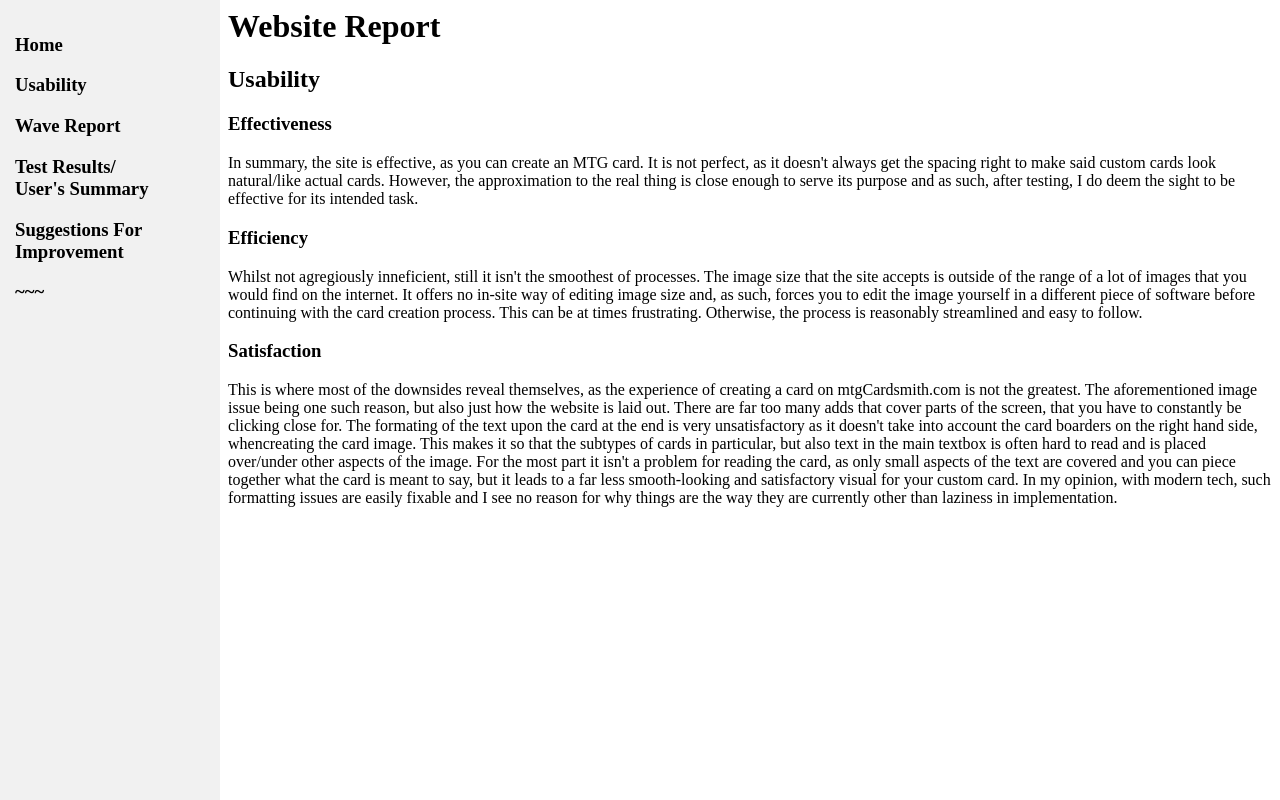
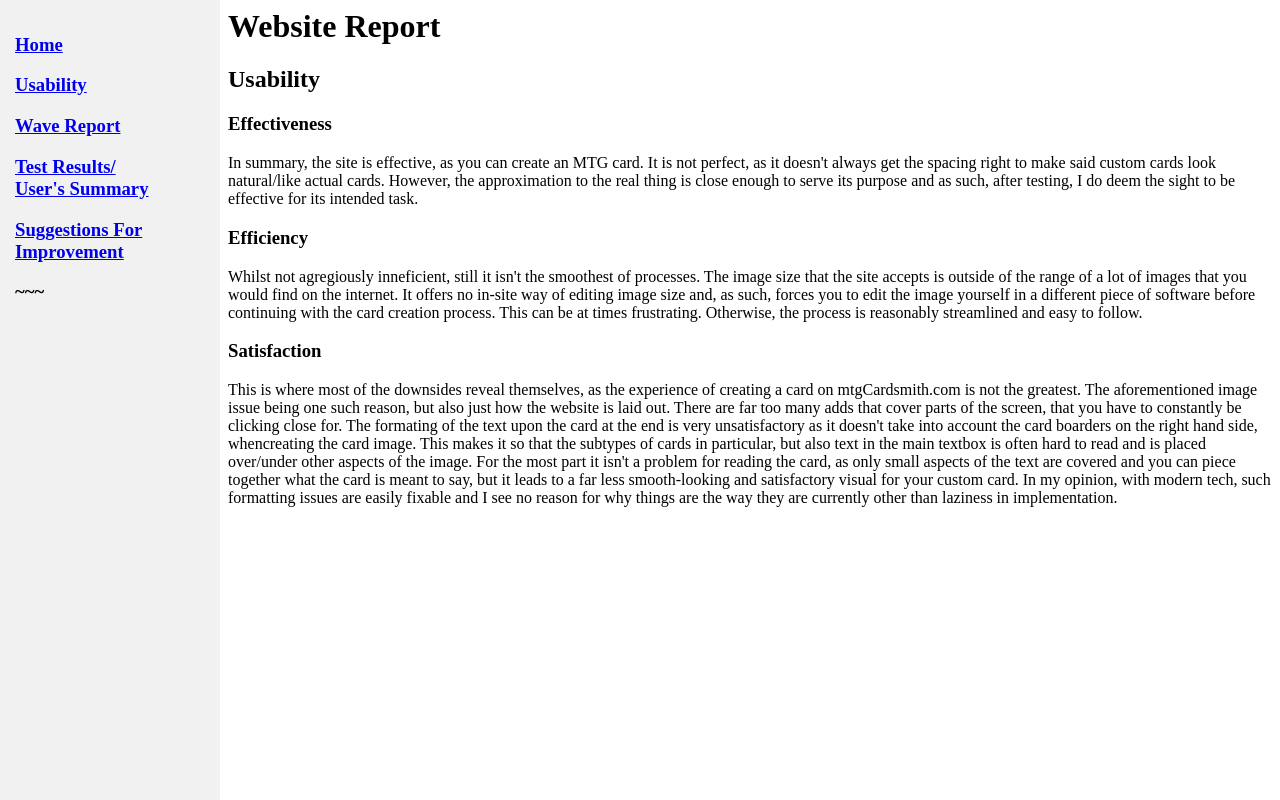
Before and after one commit to JamesEMurray/Usability-0_1, a plain HTML site: page index.html in a window 1280 px wide. Drawn offline with Linux system fonts and the light colour scheme.

Commit message:
Update index.html

```diff
--- a/index.html
+++ b/index.html
@@ -32,11 +32,11 @@
     </style>
 
  <div id="NavBar">
-  <h3>Home</h3>
-  <h3>Usability</h3>
-  <h3>Wave Report</h3>
-  <h3>Test Results/<br> User's Summary</h3>
-  <h3>Suggestions For Improvement</h3>
+  <h3><a target=-blank href="https://jamesemurray.github.io/Home-0_1/">Home</a></h3>
+  <h3><a target=-blank href="https://jamesemurray.github.io/Usability-0_1/">Usability</a></h3>
+  <h3><a target=-blank href="https://jamesemurray.github.io/Wave-Report-0_1/">Wave Report</a></h3>
+  <h3><a target=-blank href="https://jamesemurray.github.io/Test-Results-User-s-Summary-0_1/">Test Results/<br> User's Summary</a></h3>
+  <h3><a target=-blank href="https://jamesemurray.github.io/Suggestions-For-Improvement-0_1/">Suggestions For Improvement</a></h3>
   <h3> ~~~ </h3>
  </div>
 
```
